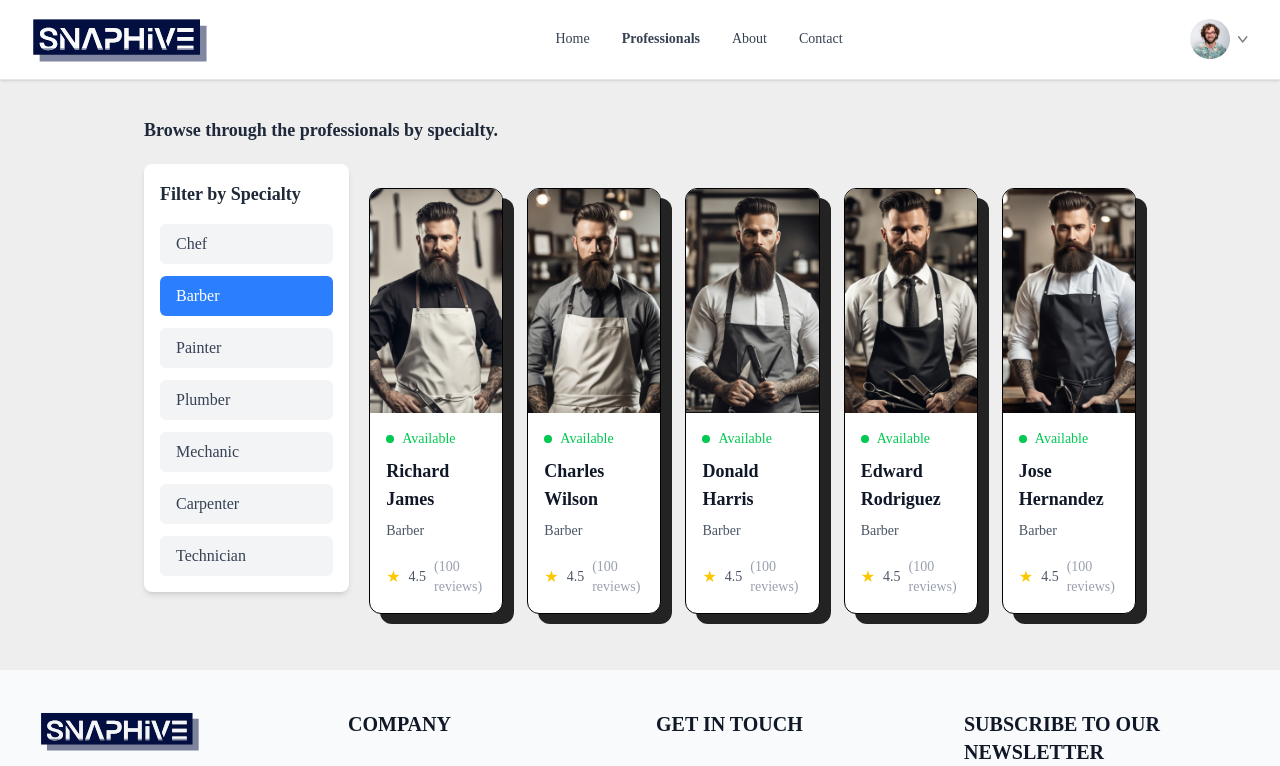
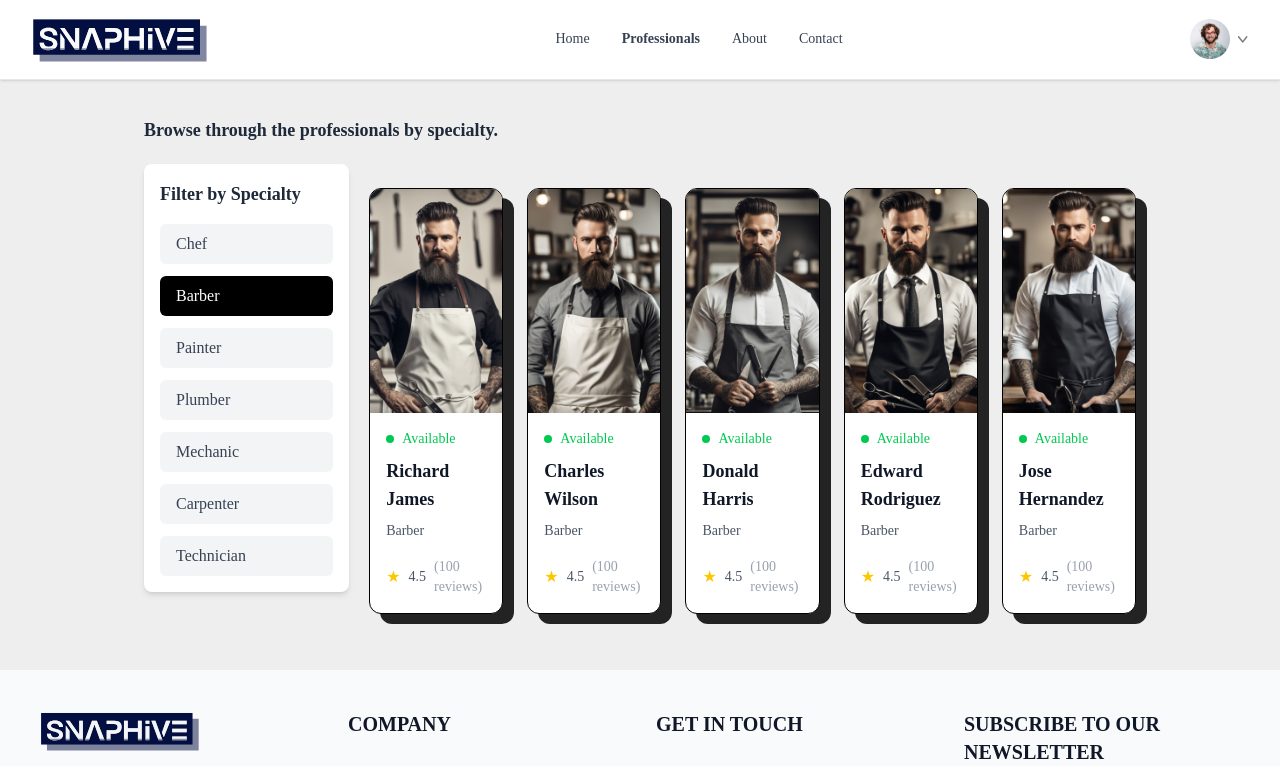
Before and after one commit to deepakcode21/snaphive-services, a React (Vite) app in the folder frontend/: page /professional/Barber in a window 1280 px wide. Shown: the top 766 px of the page. Built offline with nearby package versions, Linux system fonts and the light colour scheme.

Commit message:
all pro fix

```diff
--- a/frontend/src/pages/Professional.jsx
+++ b/frontend/src/pages/Professional.jsx
@@ -48,7 +48,7 @@ const Professional = () => {
                 }
                 className={`w-full px-4 py-2 rounded-md transition-all cursor-pointer ${
                   speciality === specialtyItem
-                    ? 'bg-blue-500 text-white'
+                    ? 'bg-black text-white'
                     : 'bg-gray-100 hover:bg-gray-200 text-gray-700'
                 }`}
               >
```
